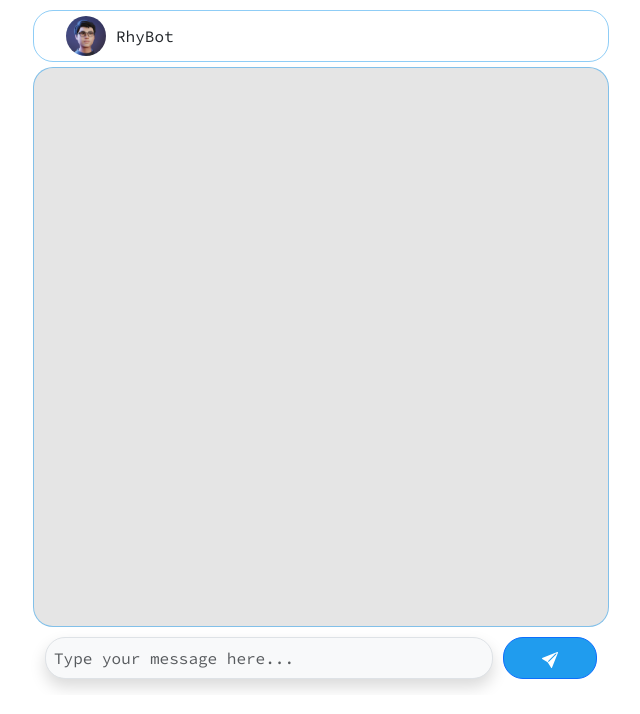
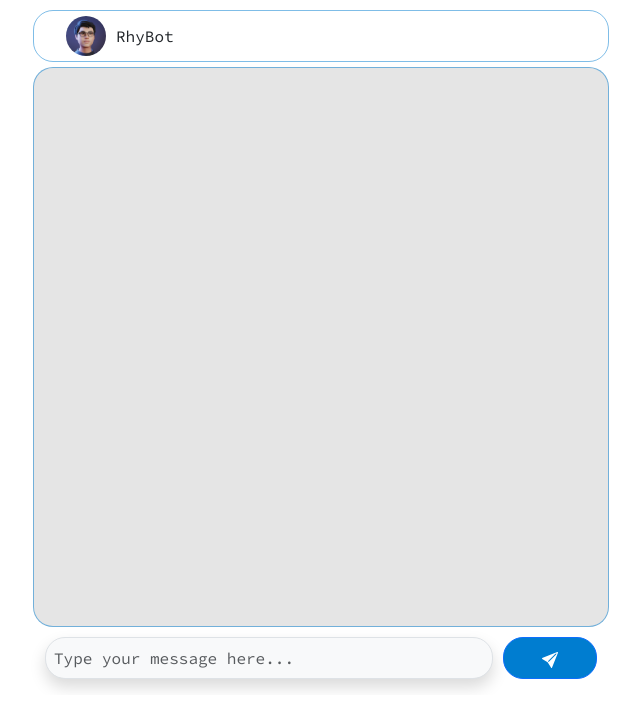
Before and after one commit to rhythmd18/ChattrBox, a Flask app: page / in a window 1280 px wide. Shown: the part 86-800 px from the top of the page, without its empty margins (319-959 px from the left). Run offline with Flask 2, Linux system fonts and the light colour scheme; a user stored in the database is signed in; some libraries are stand-ins or nearby versions.

Commit message:
All changes made

```diff
--- a/ChattrBox/static/styles.css
+++ b/ChattrBox/static/styles.css
@@ -27,7 +27,7 @@
 
 .btn {
     margin-top: 20px;
-    background-color: #209CEE;
+    background-color: #007dd0;
 }
 
 
@@ -57,7 +57,7 @@
     border-radius: 20px;
     border-width: 1px;
     border-style: solid;
-    border-color: rgb(32, 156, 238, 0.5);
+    border-color: rgb(0, 125, 208, 0.5);
     background-color: rgb(0, 0, 0, 0.1);
     overflow-y: auto;
     flex-direction: column-reverse;
@@ -74,7 +74,6 @@
 
 .bottom-panel {
     width: 100%;
-    border-color: rgb(118, 143, 255, 0.5);
     margin-top: 10px;
     padding: 0px;
 }
@@ -146,7 +145,7 @@
     border-top-left-radius: 20px;
     border-top-right-radius: 20px;
     border-bottom-left-radius: 20px;
-    background: #209CEE;
+    background: #007dd0;
     color: white;
 }
 
@@ -168,7 +167,7 @@
     border-width: 1px;
     border-style: solid;
     border-radius: 20px;
-    border-color: rgb(32, 156, 238, 0.5);
+    border-color: rgb(0, 125, 208, 0.5);
 }
 
 #aboutus {
```
